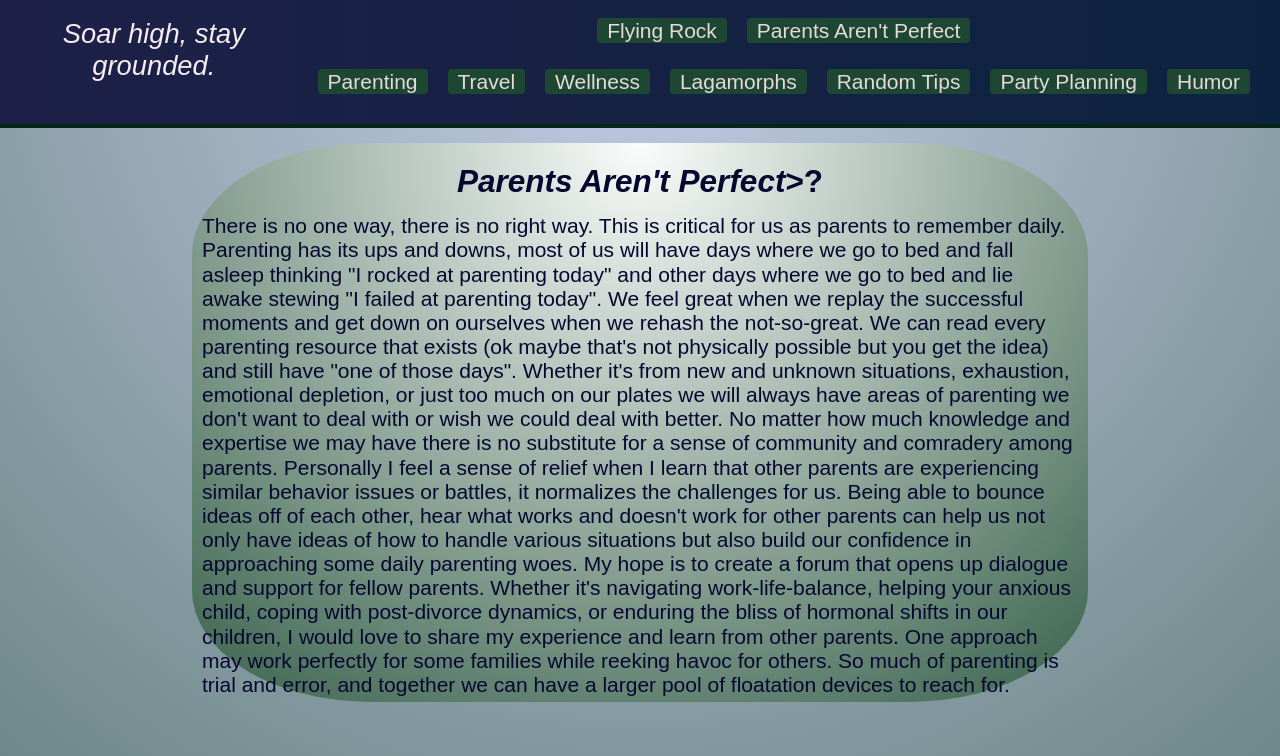
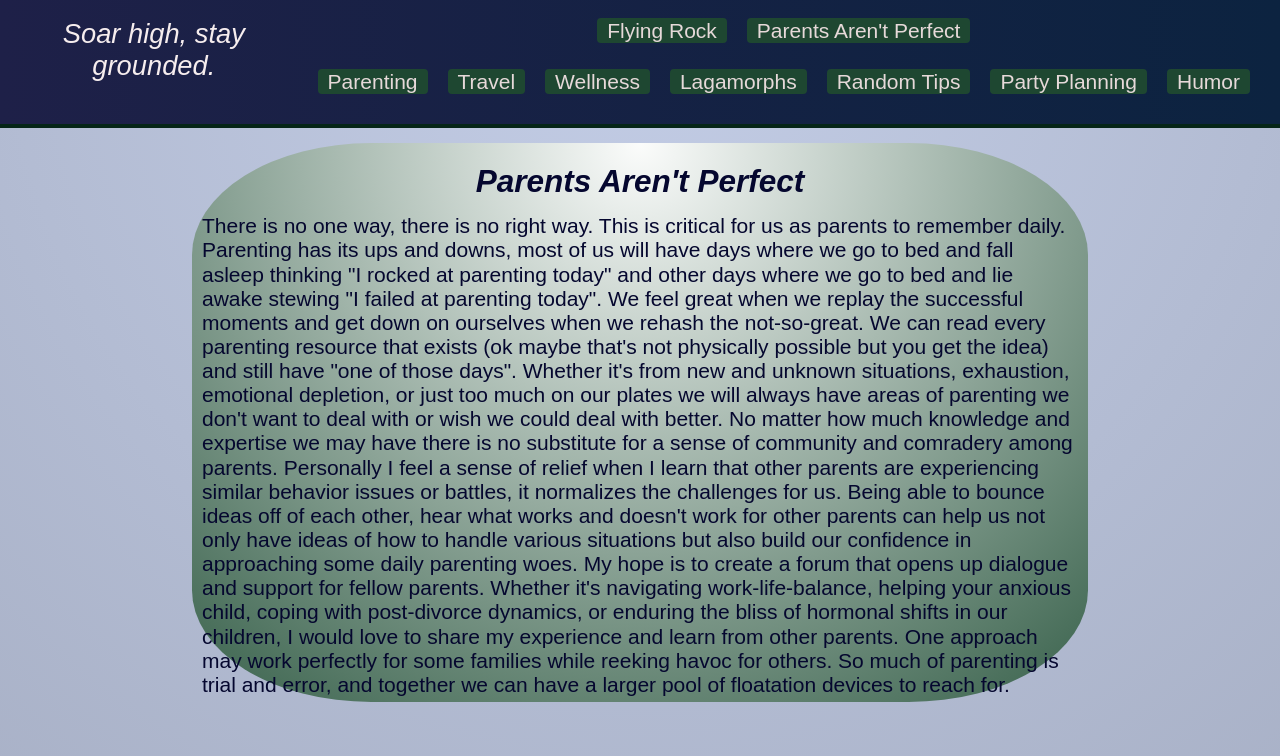
Before and after one commit to angelfish2510/flyingrockcanhelp, a plain HTML site: page withparenting.html in a window 1280 px wide. Shown: the top 756 px of the page. Drawn offline with nearby package versions, Linux system fonts and the light colour scheme; a web font is replaced by a local one.

Commit message:
tinkering with parenting background

```diff
--- a/styles.css
+++ b/styles.css
@@ -21,7 +21,7 @@ body {
 }
 
 .parenting {
-    background-image: radial-gradient(circle at top, #C3CDE6, #1E4731);
+    background-image: radial-gradient(circle at top, #C3CDE6, #9299AC);
 
 }
 
--- a/withparenting.html
+++ b/withparenting.html
@@ -62,7 +62,7 @@
         </div> -->
 
         <div class="why">
-          <h2> <i>Parents Aren't Perfect</i>></i>?</h2>
+          <h2> <i>Parents Aren't Perfect</i></h2>
           <p>There is no one way, there is no right way.  This is critical for us as parents to remember daily.  Parenting has its ups and downs, most of us will have days where we go to bed and fall asleep thinking "I rocked at parenting today" and other days where we go to bed and lie awake stewing "I failed at parenting today".  We feel great when we replay the successful moments and get down on ourselves when we rehash the not-so-great.  We can read every parenting resource that exists (ok maybe that's not physically possible but you get the idea) and still have "one of those days".  Whether it's from new and unknown situations, exhaustion, emotional depletion, or just too much on our plates we will always have areas of parenting we don't want to deal with or wish we could deal with better.
 
             No matter how much knowledge and expertise we may have there is no substitute for a sense of community and comradery among parents.  Personally I feel a sense of relief when I learn that other parents are experiencing similar behavior issues or battles, it normalizes the challenges for us.  Being able to bounce ideas off of each other, hear what works and doesn't work for other parents can help us not only have ideas of how to handle various situations but also build our confidence in approaching some daily parenting woes.
```
